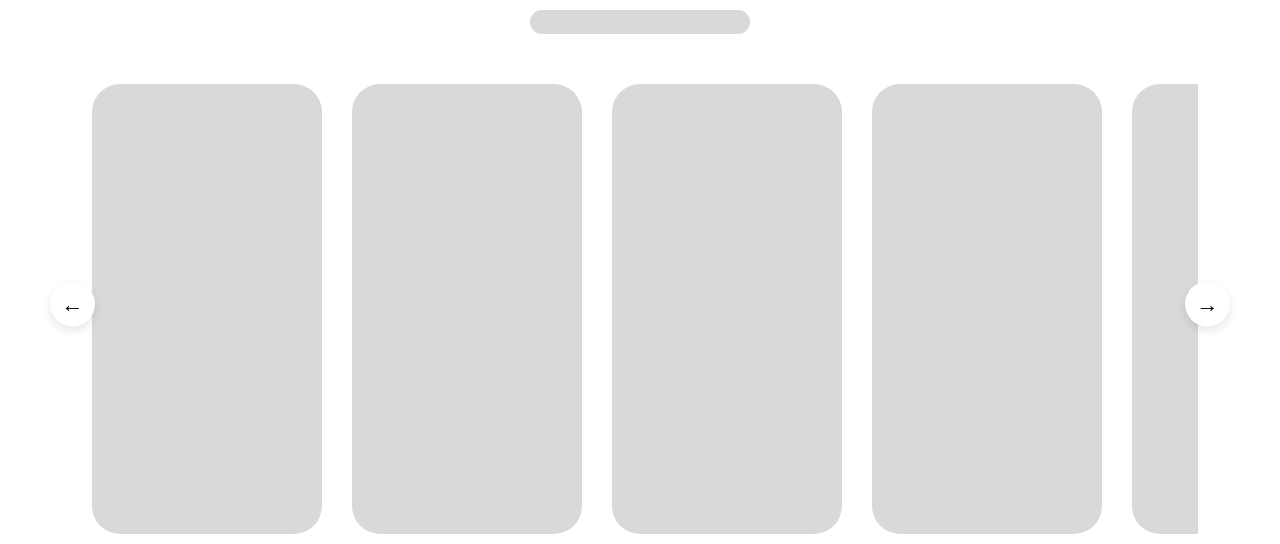
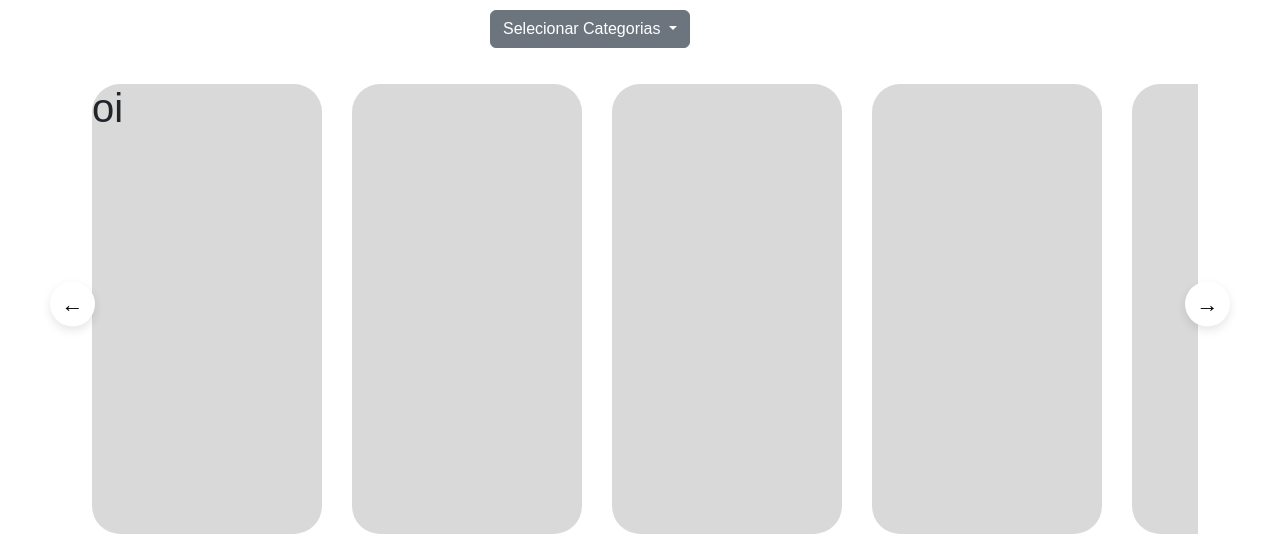
Before and after one commit to gabriela-peratello/projeto-soleil-noir, a Flask app: page / in a window 1280 px wide. Shown: the part 1011-1555 px from the top of the page. Run offline with Flask 3, Linux system fonts and the light colour scheme.

Commit message:
MOD: Fazendo os cards e o dropdown

```diff
--- a/static/css/index.css
+++ b/static/css/index.css
@@ -18,10 +18,10 @@
       position: relative;
   }
 
-  .title {
-      width: 220px;
+  .dropdown{
+      width: 300px;
       height: 24px;
-      background: #d9d9d9;
+
       border-radius: 20px;
       margin: 0 auto 40px;
   }
@@ -38,7 +38,15 @@
       display: none;
   }
 
-  .card-produto {
+  .card-produtos {
+      min-width: 230px;
+      height: 450px;
+      background: #d9d9d9;
+      border-radius: 28px;
+      flex-shrink: 0;
+      transition: .3s;
+  }
+  .card-aneis {
       min-width: 230px;
       height: 450px;
       background: #d9d9d9;
--- /dev/null
+++ b/static/script/script.js
@@ -0,0 +1,14 @@
+ const carousel = document.getElementById('carousel');
+
+        function scrollLeftCards() {
+            carousel.scrollBy({
+                left: -300,
+                behavior: 'smooth'
+            });
+        }
+        function scrollRightCards() {
+            carousel.scrollBy({
+                left: 300,
+                behavior: 'smooth'
+            });
+        }
--- a/templates/index.html
+++ b/templates/index.html
@@ -20,7 +20,8 @@
         </div>
         <div class="carousel-inner">
             <div class="carousel-item active">
-                <img src="https://blog.sarajoias.com.br/wp-content/uploads/2024/01/onde-comprar-joias-de-luxo.jpg" class="d-block w-100" alt="...">
+                <img src="https://blog.sarajoias.com.br/wp-content/uploads/2024/01/onde-comprar-joias-de-luxo.jpg"
+                    class="d-block w-100" alt="...">
             </div>
             <div class="carousel-item">
                 <img src="..." class="d-block w-100" alt="...">
@@ -47,24 +48,66 @@
 <section class="cards-produtos">
     <div class="container">
 
-        <div class="title"></div>
+        <div class="dropdown">
+            <button class="btn btn-secondary dropdown-toggle" type="button" data-bs-toggle="dropdown"
+                aria-expanded="false">
+                Selecionar Categorias
+            </button>
+            <ul class="dropdown-menu">
+                <li><a class="dropdown-item" href="#" onclick="filtrar('todos')">Todos</a></li>
+                <li><a class="dropdown-item" href="#" onclick="filtrar('aneis')">Anéis</a></li>
+                <li><a class="dropdown-item" href="#" onclick="filtrar('colares')">Colares</a></li>
+                <li><a class="dropdown-item" href="#" onclick="filtrar('brincos')">Brincos</a></li>
+                <li><a class="dropdown-item" href="#" onclick="filtrar('pulseira')">Pulseira</a></li>
+            </ul>
+        </div>
 
         <button class="arrow left" onclick="scrollLeftCards()">
             ←
         </button>
 
+
+
         <div class="carousel" id="carousel">
-            <div class="card-produto"></div>
-            <div class="card-produto"></div>
-            <div class="card-produto"></div>
-            <div class="card-produto"></div>
-            <div class="card-produto"></div>
-            <div class="card-produto"></div>
-            <div class="card-produto"></div>
-            <div class="card-produto"></div>
-            <div class="card-produto"></div>
-            <div class="card-produto"></div>
-            <div class="card-produto"></div>
+            <div class="card-produtos">
+                <h1>oi</h1>
+            </div>
+            <div class="card-aneis">
+
+            </div>
+            <div class="card-aneis">
+
+            </div>
+            <div class="card-aneis">
+
+            </div>
+            <div class="card-colares">
+
+            </div>
+            <div class="card-colares">
+
+            </div>
+            <div class="card-colares">
+
+            </div>
+            <div class="card-brincos">
+
+            </div>
+            <div class="card-brincos">
+
+            </div>
+            <div class="card-brincos">
+
+            </div>
+            <div class="card-pulseira">
+
+            </div>
+            <div class="card-pulseira">
+
+            </div>
+            <div class="card-pulseira">
+
+            </div>
         </div>
 
         <button class="arrow right" onclick="scrollRightCards()">
@@ -72,21 +115,8 @@
         </button>
 
     </div>
-    <script>
-        const carousel = document.getElementById('carousel');
+    <script src="/static/script/script.js">
 
-        function scrollLeftCards() {
-            carousel.scrollBy({
-                left: -300,
-                behavior: 'smooth'
-            });
-        }
-        function scrollRightCards() {
-            carousel.scrollBy({
-                left: 300,
-                behavior: 'smooth'
-            });
-        }
     </script>
 
 
```
Also changed, not shown: other parts of static/css/index.css (+40 -1 lines), static/script/teste.js (deleted).
